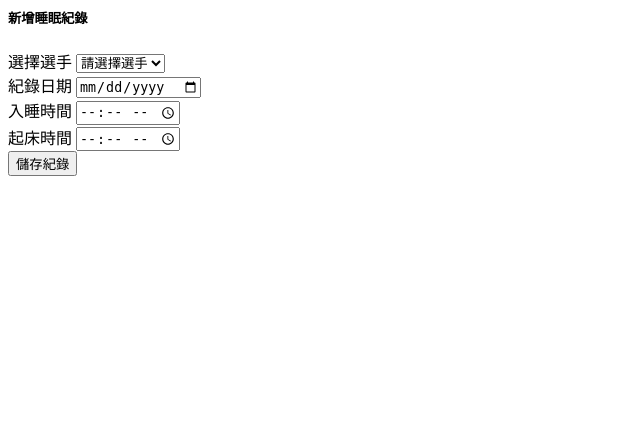
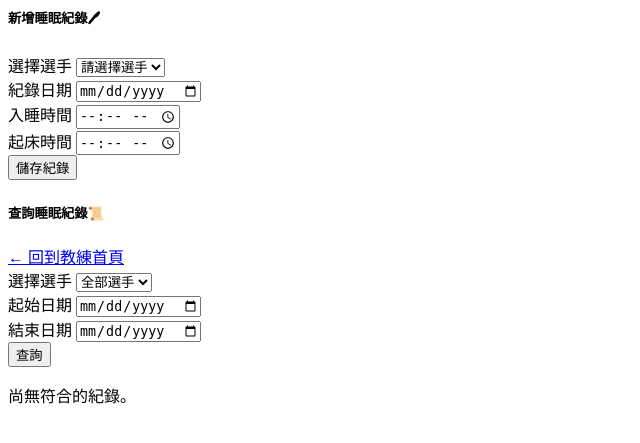
Before and after one commit to vxnnio/sport_analytics, a Flask app: page /coach/sleep_record in a window 1280 px wide. Shown: the top 443 px of the page, without its empty margins (0-640 px from the left). Run offline with Flask 3, Linux system fonts and the light colour scheme.

Commit message:
睡眠紀錄改2

```diff
--- a/app/app.py
+++ b/app/app.py
@@ -14,6 +14,7 @@
 from app.routes.chat import chat_bp
 from app.models import User
 from app.models.announcement import Announcement
+from app.models.sleep_record import SleepRecord
 from dotenv import load_dotenv
 
 
--- a/app/models/__init__.py
+++ b/app/models/__init__.py
@@ -3,6 +3,8 @@
 from .user import User
 from .announcement import Announcement
 from .attendance import Attendance
+from .sleep_record import SleepRecord
+
 
 
 __all__ = [
--- a/app/routes/coach.py
+++ b/app/routes/coach.py
@@ -145,25 +145,82 @@
 
 @coach_bp.route('/sleep_record', methods=['GET', 'POST'])
 def sleep_record():
-    from app.models import User  # 確保引入 User 模型
+    from app.models import User, SleepRecord
+    from datetime import datetime
     db = SessionLocal()
 
+    # 處理 POST 表單送出（新增紀錄）
     if request.method == 'POST':
-        record = HealthRecord(
-            athlete_id=request.form['athlete_id'],
-            record_date=request.form['record_date'],
-            sleep_start=request.form['sleep_start'],
-            sleep_end=request.form['sleep_end'],
-            created_by=current_user.id
-        )
-        db.add(record)
-        db.commit()
+        athlete_id = request.form['athlete_id']
+        record_date = request.form['record_date']
+        sleep_start = request.form['sleep_start']
+        sleep_end = request.form['sleep_end']
+
+        # 防止重複新增
+        existing = db.query(SleepRecord).filter_by(
+            athlete_id=athlete_id,
+            record_date=record_date
+        ).first()
+        if existing:
+            flash("此選手在該日期已填寫過睡眠紀錄", "warning")
+        else:
+            record = SleepRecord(
+                athlete_id=athlete_id,
+                record_date=record_date,
+                sleep_start=sleep_start,
+                sleep_end=sleep_end,
+                created_by=current_user.id
+            )
+            db.add(record)
+            db.commit()
+            flash("睡眠紀錄已新增", "success")
+
         db.close()
-        flash("睡眠紀錄已新增", "success")
         return redirect(url_for('coach.sleep_record'))
 
-    # ✅ 簡單取得所有選手（role = 'athlete'）
+    # GET 方法：查詢選項
+    athlete_id = request.args.get('athlete_id')
+    start_date = request.args.get('start_date')
+    end_date = request.args.get('end_date')
+
     athletes = db.query(User).filter(User.role == 'athlete').all()
+
+    # 查詢紀錄
+    query = db.query(SleepRecord).join(
+        User, SleepRecord.athlete_id == User.id
+    ).order_by(SleepRecord.record_date.desc())
+
+    if athlete_id:
+        query = query.filter(SleepRecord.athlete_id == athlete_id)
+    if start_date:
+        query = query.filter(SleepRecord.record_date >= start_date)
+    if end_date:
+        query = query.filter(SleepRecord.record_date <= end_date)
+
+    records = query.all()
+
+    # ✅ 合併日期與時間為 datetime
+    for r in records:
+        try:
+            # sleep_start/end 是字串如 "22:30"，需轉為 datetime.time
+            start_time = datetime.strptime(r.sleep_start, "%H:%M").time()
+            end_time = datetime.strptime(r.sleep_end, "%H:%M").time()
+
+            # 合併成完整 datetime 方便前端顯示
+            r.sleep_start_dt = datetime.combine(r.record_date, start_time)
+            r.sleep_end_dt = datetime.combine(r.record_date, end_time)
+        except Exception as e:
+            r.sleep_start_dt = None
+            r.sleep_end_dt = None
+            print(f"時間格式錯誤：{e}")  # 可視情況移除
+
     db.close()
 
-    return render_template('coach/sleep_record.html', athletes=athletes)
+    return render_template(
+        'coach/sleep_record.html',
+        athletes=athletes,
+        records=records,
+        selected_athlete=athlete_id,
+        start_date=start_date,
+        end_date=end_date
+    )
--- a/app/templates/coach/sleep_record.html
+++ b/app/templates/coach/sleep_record.html
@@ -1,11 +1,14 @@
-<div class="container mt-5" style="max-width: 600px;">
+<div class="container mt-5">
+  <div class="row">
+
+    <!-- 📝 左側：新增睡眠紀錄 -->
+    <div class="col-md-6">
       <div class="card shadow">
         <div class="card-header bg-primary text-white">
-      <h5 class="mb-0">新增睡眠紀錄</h5>
+          <h5 class="mb-0">新增睡眠紀錄🖊</h5>
         </div>
         <div class="card-body">
           <form method="POST">
-        <!-- 選擇選手 -->
             <div class="mb-3">
               <label class="form-label">選擇選手</label>
               <select class="form-select" name="athlete_id" required>
@@ -16,19 +19,16 @@
               </select>
             </div>
 
-        <!-- 紀錄日期 -->
             <div class="mb-3">
               <label class="form-label">紀錄日期</label>
               <input type="date" name="record_date" class="form-control" required>
             </div>
 
-        <!-- 入睡時間 -->
             <div class="mb-3">
               <label class="form-label">入睡時間</label>
               <input type="time" name="sleep_start" class="form-control" required>
             </div>
 
-        <!-- 起床時間 -->
             <div class="mb-3">
               <label class="form-label">起床時間</label>
               <input type="time" name="sleep_end" class="form-control" required>
@@ -41,3 +41,87 @@
         </div>
       </div>
     </div>
+
+    <!-- 📊 右側：查詢紀錄 -->
+    <div class="col-md-6">
+      <div class="card shadow">
+        <div class="card-header bg-secondary text-white">
+          <h5 class="mb-0">查詢睡眠紀錄📜</h5>
+        </div>
+        <div class="card-body">
+
+          <!-- 🔙 回首頁按鈕 -->
+          <div class="mb-3 text-end">
+            <a href="{{ url_for('coach.dashboard') }}" class="btn btn-outline-primary">
+              ← 回到教練首頁
+            </a>
+          </div>
+
+          <!-- 查詢表單 -->
+          <form method="GET" action="{{ url_for('coach.sleep_record') }}" class="row g-2 mb-3">
+            <div class="col-12">
+              <label class="form-label">選擇選手</label>
+              <select class="form-select" name="athlete_id">
+                <option value="">全部選手</option>
+                {% for athlete in athletes %}
+                  <option value="{{ athlete.id }}">{{ athlete.username }}</option>
+                {% endfor %}
+              </select>
+            </div>
+
+            <div class="col-md-6">
+              <label class="form-label">起始日期</label>
+              <input type="date" name="start_date" class="form-control">
+            </div>
+
+            <div class="col-md-6">
+              <label class="form-label">結束日期</label>
+              <input type="date" name="end_date" class="form-control">
+            </div>
+
+            <div class="col-12">
+              <button type="submit" class="btn btn-outline-secondary w-100">查詢</button>
+            </div>
+          </form>
+
+          <!-- 查詢結果表格 -->
+          {% if records %}
+            <div class="table-responsive">
+              <table class="table table-bordered table-sm align-middle">
+                <thead class="table-light">
+                  <tr>
+                    <th>日期</th>
+                    <th>入睡</th>
+                    <th>起床</th>
+                    <th>睡眠時數</th>
+                  </tr>
+                </thead>
+                <tbody>
+                  {% for r in records %}
+                    <tr>
+                      <td>{{ r.record_date }}</td>
+                      <td>{{ r.sleep_start }}</td>
+                      <td>{{ r.sleep_end }}</td>
+                      <td>
+                        {% if r.sleep_start_dt and r.sleep_end_dt %}
+                          {% set duration = r.sleep_end_dt - r.sleep_start_dt %}
+                          {{ duration.seconds // 3600 }} 小時 {{ (duration.seconds % 3600) // 60 }} 分鐘
+                        {% else %}
+                          無法計算
+                        {% endif %}
+                      </td>
+                    </tr>
+                  {% endfor %}
+                </tbody>
+              </table>
+            </div>
+          {% else %}
+            <p class="text-muted">尚無符合的紀錄。</p>
+          {% endif %}
+
+        </div>
+      </div>
+    </div>
+
+  </div>
+</div>
```
Also changed, not shown: app/models/sleep_record.py (added, +13 -0 lines). Lines whose indentation alone changed are shown as unchanged.
